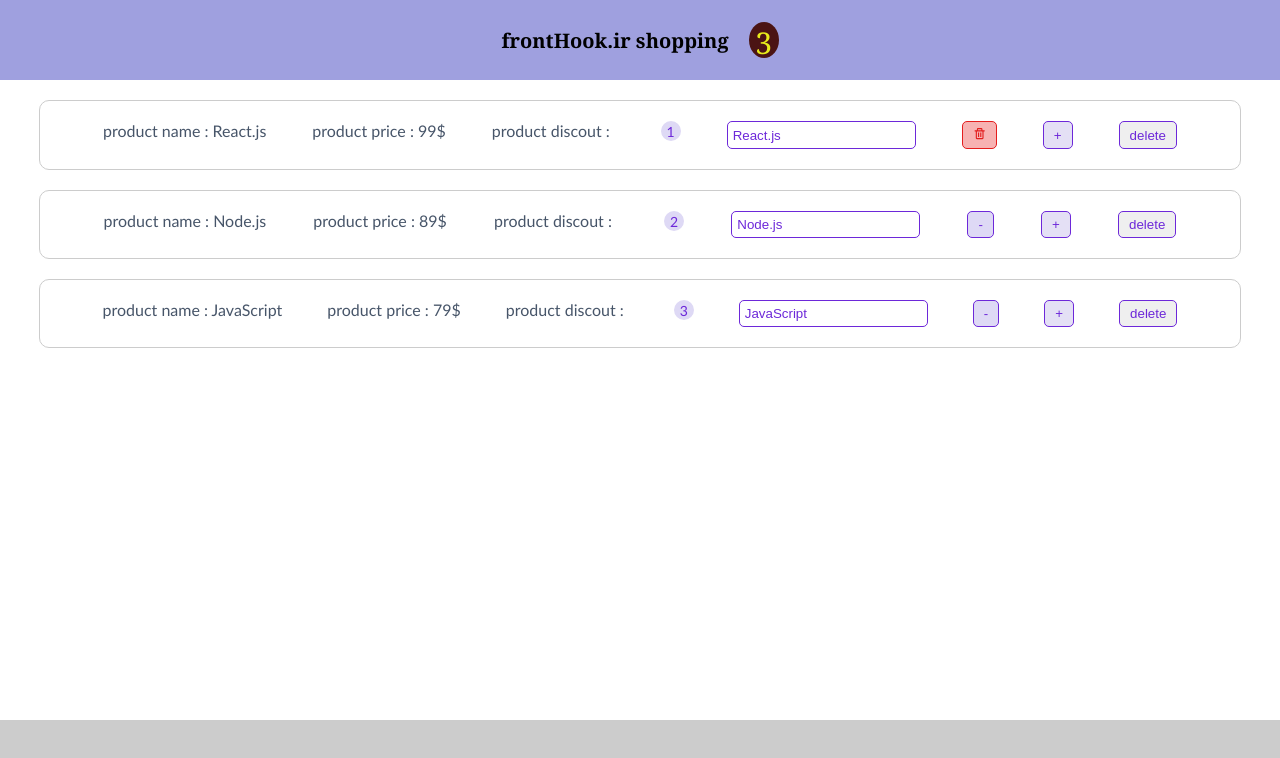
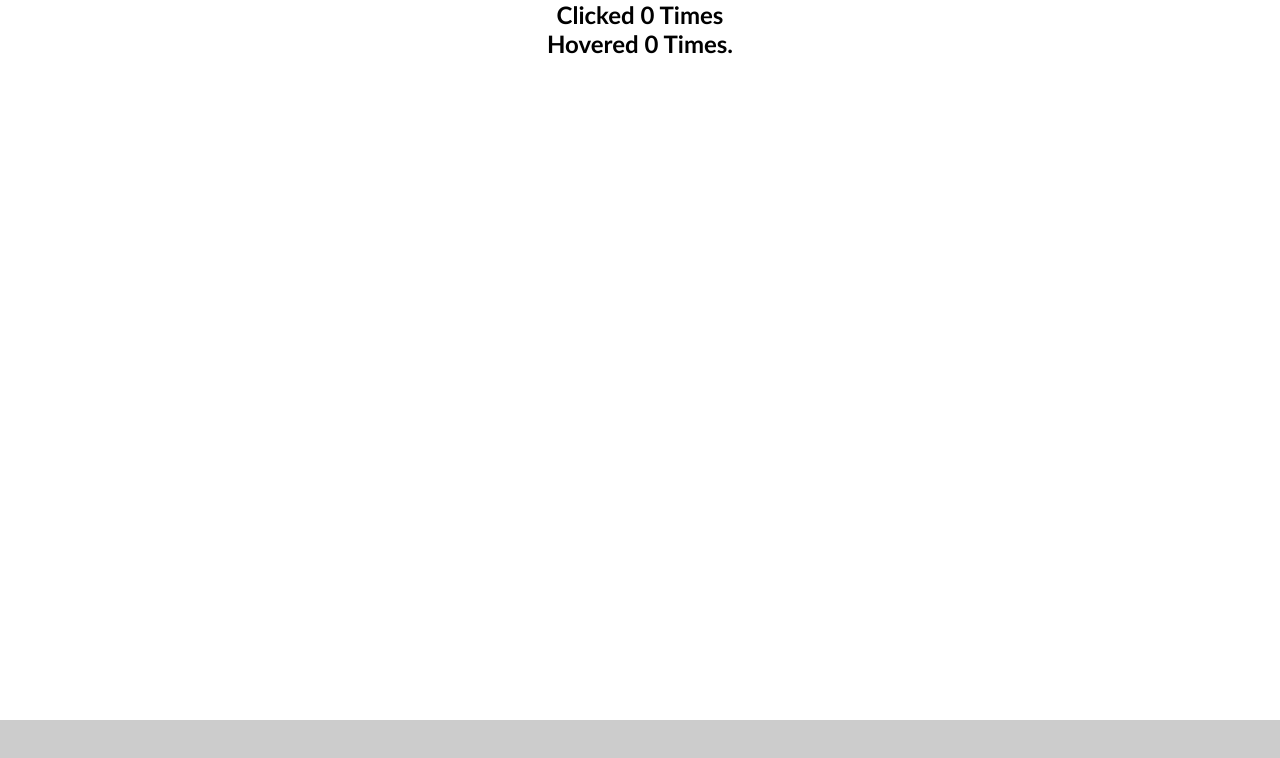
Before and after one commit to Ali-DoostAli/React-course, a React (Create React App) app: page / in a window 1280 px wide. Shown: the top 758 px of the page. Built offline with nearby package versions, Linux system fonts and the light colour scheme.

Commit message:
A practical example of hoc

```diff
--- a/src/App.js
+++ b/src/App.js
@@ -1,5 +1,7 @@
 import React, { useState } from "react";
 import "./App.css";
+import ClickCounter from "./components/hoc Example/ClickCounter";
+import HoverCounter from "./components/hoc Example/HoverCounter";
 // import ClassCounter from "./components/ClassCounter";
 // import ClassTimer from "./components/ClassTimer";
 // import FunctionalCounter from "./components/FunctionalCounter";
@@ -15,7 +17,8 @@ class App extends React.Component {
       { title: "Node.js", price: "89$", id: 2, quantity: 2 },
       { title: "JavaScript", price: "79$", id: 3, quantity: 3 },
     ],
-    isShow : true,
+    isShow: true,
+    count: 0,
   };
   removeHandler = (id) => {
     const filteredProducts = this.state.products.filter((p) => p.id !== id);
@@ -61,17 +64,18 @@ class App extends React.Component {
 
   render() {
     return (
+      <>
+        <ClickCounter name="ali" />
+        <HoverCounter />
 
-        <>
-        <NavBar totalItems={this.state.products.length} />
+        {/* <NavBar totalItems={this.state.products.length} />
         <ProductList
           products={this.state.products}
           onDelete={this.removeHandler}
           onIncrement={this.incrementHandler}
           onDecrement={this.decrementHandler}
           onChange={this.onChangeHandler}
-        />
-
+        /> */}
 
         {/* <button onClick={()=> this.setState({isShow : !this.state.isShow})}>
            {this.state.isShow ? ' hide' : 'show'}
@@ -79,12 +83,12 @@ class App extends React.Component {
         {this.state.isShow && <FunctionalTimer />} */}
         {/* <ClassCounter /> */}
         {/* <FunctionalCounter /> */}
-        </>
+      </>
     );
   }
 }
 
-export default Wrapper(App,'container');
+export default Wrapper(App, "container");
 
 // const App = () => {
 
--- /dev/null
+++ b/src/components/hoc Example/ClickCounter.jsx
@@ -0,0 +1,13 @@
+import { useState } from "react";
+import WithCounter from "../hoc/WithCounter";
+
+const ClickCounter = ({ count, incrementCount, name }) => {
+  console.log(name);
+  return (
+    <div>
+      <h2 onClick={incrementCount}>Clicked {count} Times</h2>
+    </div>
+  );
+};
+
+export default WithCounter(ClickCounter, 5);
--- /dev/null
+++ b/src/components/hoc Example/HoverCounter.jsx
@@ -0,0 +1,13 @@
+import { useState } from "react";
+import WithCounter from "../hoc/WithCounter";
+import ClickCounter from "./ClickCounter";
+
+const HoverCounter = ({ count, incrementCount }) => {
+  return (
+    <div>
+      <h2 onMouseOver={incrementCount}>Hovered {count} Times.</h2>
+    </div>
+  );
+};
+
+export default WithCounter(HoverCounter, 10);
--- /dev/null
+++ b/src/components/hoc/WithCounter.jsx
@@ -0,0 +1,20 @@
+import { useState } from "react";
+
+const WithCounter = (WrappedComponent, incrementValue) => {
+  const UpdatedComponent = (props) => {
+    const [count, setCount] = useState(0);
+    const incrementCount = () => {
+      setCount(count + incrementValue);
+    };
+    return (
+      <WrappedComponent
+        count={count}
+        incrementCount={incrementCount}
+        {...props}
+      />
+    );
+  };
+  return UpdatedComponent;
+};
+
+export default WithCounter;
--- a/src/components/hoc/Wrapper.jsx
+++ b/src/components/hoc/Wrapper.jsx
@@ -1,18 +1,14 @@
-const Wrapper = (WrapperComponent , className) => {
+const Wrapper = (WrapperComponent, className) => {
   return (props) => {
-        console.log(props);
     return (
       <div className={className}>
-                <WrapperComponent {...props} />
+        <WrapperComponent />
       </div>
     );
   };
 };
 
 export default Wrapper;
-
-
-
 
 // const Wrapper = (props) => {
 //     return (
--- a/src/index.js
+++ b/src/index.js
@@ -4,4 +4,4 @@ import ReactDOM from "react-dom/client";
 import App from "./App";
 
 const root = ReactDOM.createRoot(document.getElementById("root"));
-root.render(<App name="ali" />);
+root.render(<App />);
```
Lines whose indentation alone changed are shown as unchanged.
